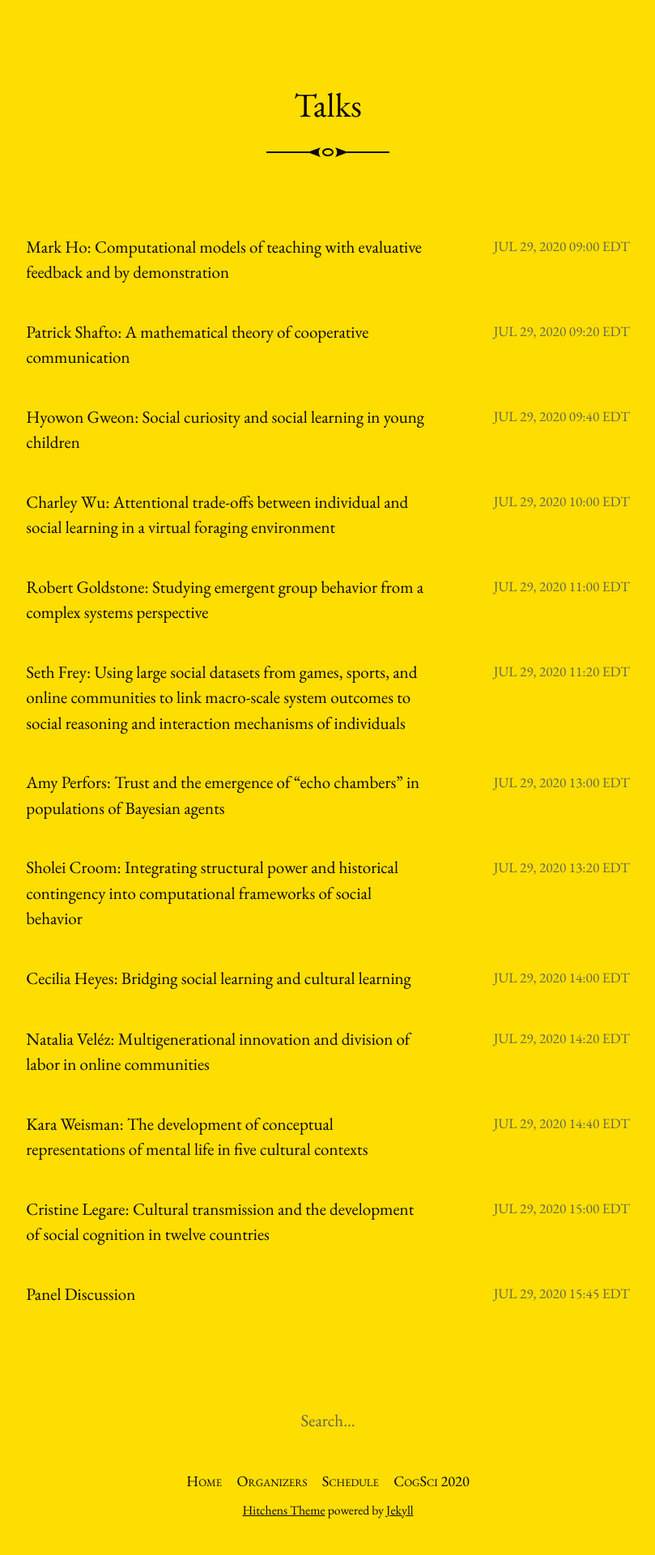
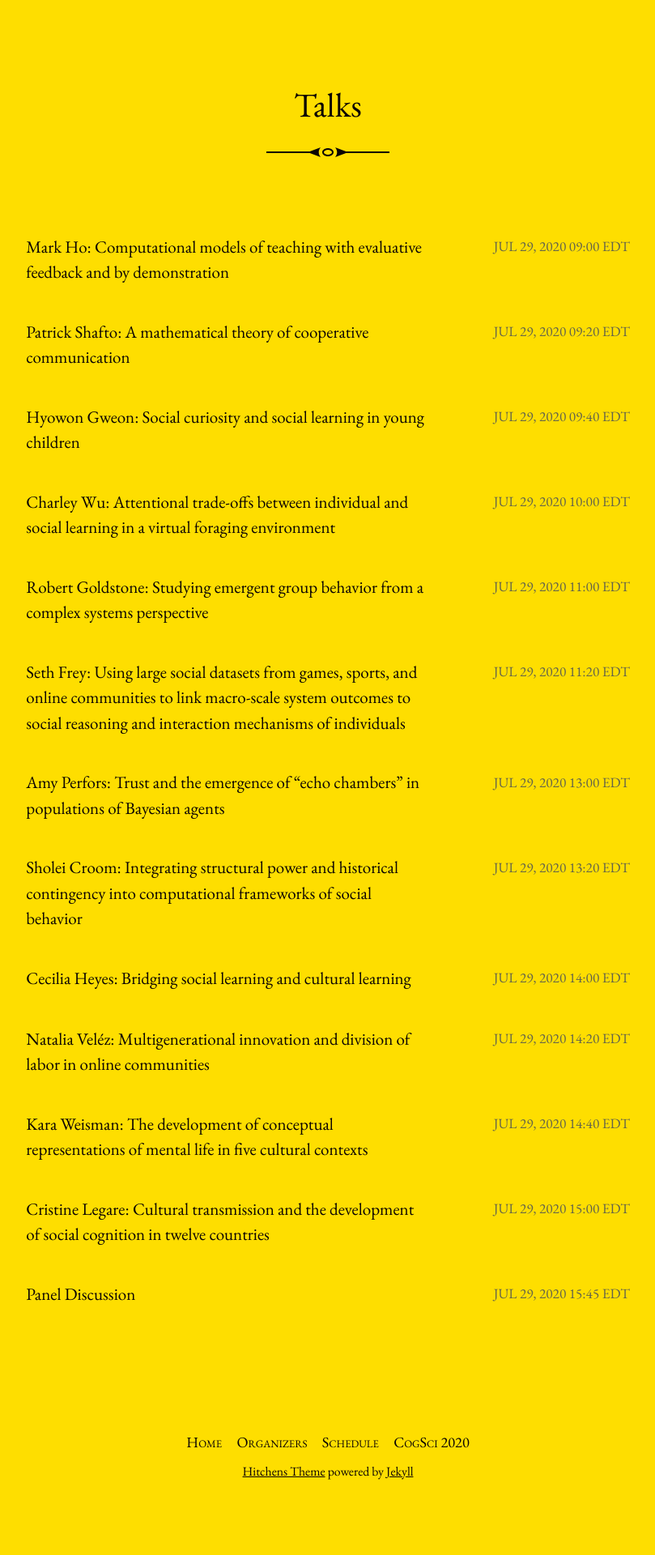
Before and after one commit to cognitioncollectivesandculture/cognitioncollectivesandculture.github.io, a Jekyll site: the page built from index.html, in a window 1280 px wide. Shown: the part 898-2818 px from the top of the page at 81% size, without its empty margins (235-1044 px from the left). Built offline with Jekyll 4.4.1, drawn with Linux system fonts in a browser that asks for light colours; the list of posts is cut into pages by our own code; after the commit the page ends 2770 px from its top, so only the background shows below that.

Commit message:
removed search

```diff
--- a/_config.yml
+++ b/_config.yml
@@ -45,3 +45,5 @@ plugins:
 
 paginate: 20
 paginate_path: "/page/:num/"
+
+hide_search: True
```
